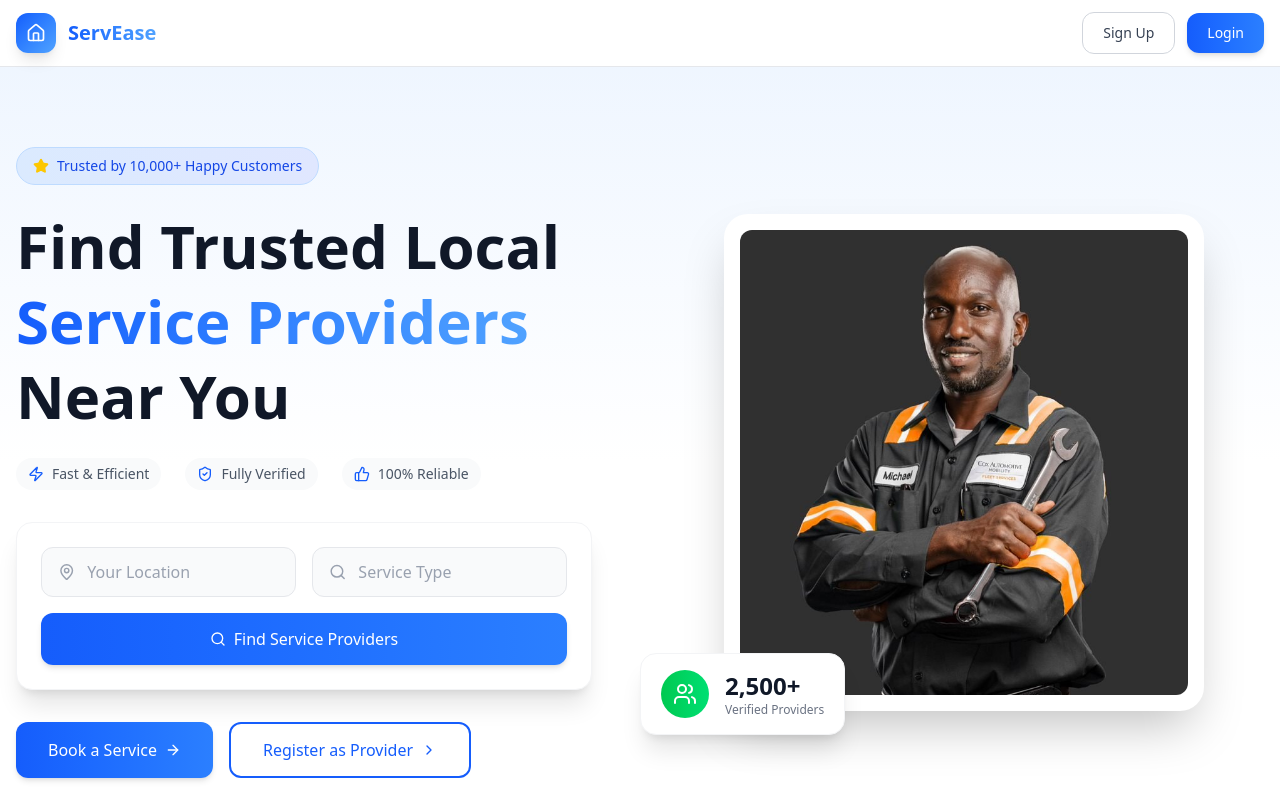
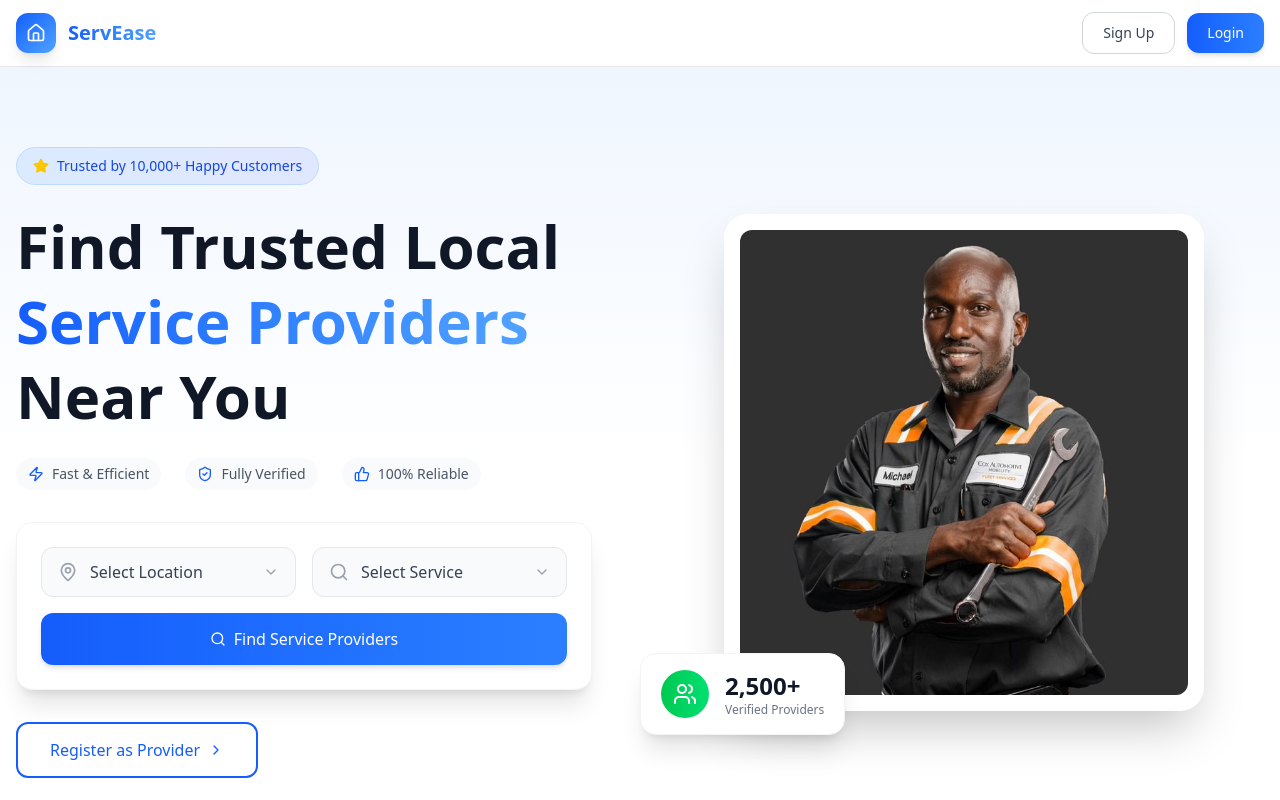
Before and after one commit to AayusmanKhadka2025/local-service-provider, a React (Vite) app in the folder client/: page / in a window 1280 px wide. Shown: the top 800 px of the page. Built offline with nearby package versions, Linux system fonts and the light colour scheme.

Commit message:
Implemented location-based filtering for service listings

```diff
--- a/client/src/pages/Landing.jsx
+++ b/client/src/pages/Landing.jsx
@@ -1,4 +1,5 @@
-import { Link } from "react-router-dom";
+import { useState } from "react";
+import { Link, useNavigate } from "react-router-dom";
 import {
   MapPin,
   Search,
@@ -33,6 +34,10 @@ import michaelImage from "../assets/Michael.jpg";
 import emilyImage from "../assets/Emily.jpg";
 
 export default function Landing() {
+  const navigate = useNavigate();
+  const [selectedLocation, setSelectedLocation] = useState("");
+  const [selectedServiceType, setSelectedServiceType] = useState("");
+
   const services = [
     {
       name: "Plumbing",
@@ -140,6 +145,15 @@ export default function Landing() {
     return colors[color] || colors.blue;
   };
 
+  const handleFindServices = () => {
+    // Store search params in sessionStorage to use on service listing page
+    if (selectedLocation || selectedServiceType) {
+      sessionStorage.setItem("searchLocation", selectedLocation);
+      sessionStorage.setItem("searchServiceType", selectedServiceType);
+    }
+    navigate("/service-listing");
+  };
+
   return (
     <div className="w-full bg-white">
       {/* ================= NAVBAR ================= */}
@@ -212,39 +226,56 @@ export default function Landing() {
             {/* Search Box */}
             <div className="bg-white rounded-2xl shadow-xl p-6 mb-8 max-w-xl border border-gray-100">
               <div className="grid sm:grid-cols-2 gap-4 mb-4">
-                {/* Location Input */}
-                <div className="flex items-center bg-gray-50 border border-gray-200 rounded-xl px-4 py-3 focus-within:ring-2 focus-within:ring-blue-500 transition">
-                  <MapPin className="w-5 h-5 text-gray-400 mr-3" />
-                  <input
-                    type="text"
-                    placeholder="Your Location"
-                    className="w-full bg-transparent outline-none text-gray-700 placeholder-gray-400"
-                  />
+                {/* Location Dropdown */}
+                <div className="relative">
+                  <div className="flex items-center bg-gray-50 border border-gray-200 rounded-xl px-4 py-3 focus-within:ring-2 focus-within:ring-blue-500 transition">
+                    <MapPin className="w-5 h-5 text-gray-400 mr-3 flex-shrink-0" />
+                    <select
+                      value={selectedLocation}
+                      onChange={(e) => setSelectedLocation(e.target.value)}
+                      className="w-full bg-transparent outline-none text-gray-700 appearance-none cursor-pointer"
+                    >
+                      <option value="">Select Location</option>
+                      <option value="Kathmandu">Kathmandu</option>
+                      <option value="Lalitpur">Lalitpur</option>
+                      <option value="Bhaktapur">Bhaktapur</option>
+                    </select>
+                    <ChevronRight className="w-4 h-4 text-gray-400 rotate-90 flex-shrink-0 ml-2" />
+                  </div>
                 </div>
 
-                {/* Service Type Input */}
-                <div className="flex items-center bg-gray-50 border border-gray-200 rounded-xl px-4 py-3 focus-within:ring-2 focus-within:ring-blue-500 transition">
-                  <Search className="w-5 h-5 text-gray-400 mr-3" />
-                  <input
-                    type="text"
-                    placeholder="Service Type"
-                    className="w-full bg-transparent outline-none text-gray-700 placeholder-gray-400"
-                  />
+                {/* Service Type Dropdown */}
+                <div className="relative">
+                  <div className="flex items-center bg-gray-50 border border-gray-200 rounded-xl px-4 py-3 focus-within:ring-2 focus-within:ring-blue-500 transition">
+                    <Search className="w-5 h-5 text-gray-400 mr-3 flex-shrink-0" />
+                    <select
+                      value={selectedServiceType}
+                      onChange={(e) => setSelectedServiceType(e.target.value)}
+                      className="w-full bg-transparent outline-none text-gray-700 appearance-none cursor-pointer"
+                    >
+                      <option value="">Select Service</option>
+                      <option value="Plumbing">Plumbing</option>
+                      <option value="Electrical">Electrical</option>
+                      <option value="Carpentry">Carpentry</option>
+                      <option value="Painting">Painting</option>
+                      <option value="Cleaning">Cleaning</option>
+                    </select>
+                    <ChevronRight className="w-4 h-4 text-gray-400 rotate-90 flex-shrink-0 ml-2" />
+                  </div>
                 </div>
               </div>
 
-              <button className="w-full flex items-center justify-center gap-2 bg-gradient-to-r from-blue-600 to-blue-500 text-white py-3.5 rounded-xl font-medium hover:from-blue-700 hover:to-blue-600 transition-all shadow-md hover:shadow-lg">
+              <button
+                onClick={handleFindServices}
+                className="w-full flex items-center justify-center gap-2 bg-gradient-to-r from-blue-600 to-blue-500 text-white py-3.5 rounded-xl font-medium hover:from-blue-700 hover:to-blue-600 transition-all shadow-md hover:shadow-lg"
+              >
                 <Search className="w-4 h-4" />
                 Find Service Providers
               </button>
             </div>
 
-            {/* CTA Buttons */}
+            {/* CTA Buttons - Removed Book a Service button */}
             <div className="flex flex-wrap gap-4">
-              <button className="px-8 py-3.5 bg-gradient-to-r from-blue-600 to-blue-500 text-white rounded-xl font-medium hover:from-blue-700 hover:to-blue-600 transition-all shadow-md hover:shadow-lg flex items-center gap-2">
-                Book a Service
-                <ArrowRight className="w-4 h-4" />
-              </button>
               <Link to="/register">
                 <button className="px-8 py-3.5 border-2 border-blue-600 text-blue-600 rounded-xl font-medium hover:bg-blue-50 transition-all flex items-center gap-2">
                   Register as Provider
@@ -297,6 +328,10 @@ export default function Landing() {
               return (
                 <div
                   key={service.name}
+                  onClick={() => {
+                    setSelectedServiceType(service.name);
+                    handleFindServices();
+                  }}
                   className="group bg-white rounded-2xl shadow-sm hover:shadow-xl transition-all p-8 border border-gray-100 hover:border-transparent cursor-pointer"
                 >
                   <div
--- a/client/src/pages/booking/ServiceListing.jsx
+++ b/client/src/pages/booking/ServiceListing.jsx
@@ -4,7 +4,6 @@ import axios from "axios";
 import {
   Search,
   Star,
-  Heart,
   ChevronLeft,
   ChevronRight,
   Home,
@@ -36,14 +35,17 @@ export default function ServiceListing() {
   const [loading, setLoading] = useState(true);
   const [selectedCategory, setSelectedCategory] = useState("All");
   const [selectedRating, setSelectedRating] = useState("Any");
+  const [selectedLocation, setSelectedLocation] = useState("All");
   const [priceMin, setPriceMin] = useState("");
   const [priceMax, setPriceMax] = useState("");
   const [searchQuery, setSearchQuery] = useState("");
   const [sortBy, setSortBy] = useState("recommended");
   const [showFilters, setShowFilters] = useState(false);
-  const [favoriteServices, setFavoriteServices] = useState([]);
   const [user, setUser] = useState(null);
   const [imageErrors, setImageErrors] = useState({});
+
+  // Location options
+  const locations = ["All", "Kathmandu", "Bhaktapur", "Lalitpur"];
 
   // Fetch providers from backend
   useEffect(() => {
@@ -69,6 +71,24 @@ export default function ServiceListing() {
     const storedUser = localStorage.getItem("user");
     if (storedUser) {
       setUser(JSON.parse(storedUser));
+    }
+  }, []);
+
+  // Read search params from sessionStorage (from landing page)
+  useEffect(() => {
+    const savedLocation = sessionStorage.getItem("searchLocation");
+    const savedServiceType = sessionStorage.getItem("searchServiceType");
+
+    if (savedLocation && savedLocation !== "") {
+      setSelectedLocation(savedLocation);
+      // Clear after reading
+      sessionStorage.removeItem("searchLocation");
+    }
+
+    if (savedServiceType && savedServiceType !== "") {
+      setSelectedCategory(savedServiceType);
+      // Clear after reading
+      sessionStorage.removeItem("searchServiceType");
     }
   }, []);
 
@@ -104,12 +124,6 @@ export default function ServiceListing() {
   ];
   const ratings = ["Any", "4.5", "4.0"];
 
-  const toggleFavorite = (id) => {
-    setFavoriteServices((prev) =>
-      prev.includes(id) ? prev.filter((favId) => favId !== id) : [...prev, id],
-    );
-  };
-
   const handleImageError = (providerId) => {
     setImageErrors((prev) => ({
       ...prev,
@@ -125,6 +139,13 @@ export default function ServiceListing() {
       return provider.profileImage;
     }
     return `https://ui-avatars.com/api/?name=${provider.firstName}+${provider.lastName}&background=3b82f6&color=fff&size=100`;
+  };
+
+  // Helper function to check if provider serves the selected location
+  const matchesLocation = (provider) => {
+    if (selectedLocation === "All") return true;
+    if (!provider.serviceArea) return false;
+    return provider.serviceArea.toLowerCase().includes(selectedLocation.toLowerCase());
   };
 
   const filteredProviders = providers.filter((provider) => {
@@ -144,8 +165,9 @@ export default function ServiceListing() {
         provider.serviceTags.some((tag) =>
           tag.toLowerCase().includes(searchQuery.toLowerCase()),
         ));
+    const matchesLocationFilter = matchesLocation(provider);
 
-    return matchesCategory && matchesRating && matchesPrice && matchesSearch;
+    return matchesCategory && matchesRating && matchesPrice && matchesSearch && matchesLocationFilter;
   });
 
   const sortedProviders = [...filteredProviders].sort((a, b) => {
@@ -188,7 +210,16 @@ export default function ServiceListing() {
   };
 
   const handleViewDetails = (provider) => {
+    // Navigate to details page - this route is protected
     navigate(`/provider-details/${provider._id}`, { state: { provider } });
+  };
+
+  const clearAllFilters = () => {
+    setSelectedCategory("All");
+    setSelectedRating("Any");
+    setSelectedLocation("All");
+    setPriceMin("");
+    setPriceMax("");
   };
 
   if (loading) {
@@ -216,10 +247,11 @@ export default function ServiceListing() {
 
           {/* Right Section */}
           <div className="flex items-center gap-4">
-            {/* Notification Bell */}
-            <NotificationBell userId={user?._id} />
+            {/* Notification Bell - only show if user is logged in */}
+            {user && <NotificationBell userId={user?._id} />}
 
-            {/* User Profile */}
+            {/* User Profile - only show if user is logged in */}
+            {user ? (
               <Link to="/dashboard" className="flex items-center gap-2">
                 <img
                   src={user?.avatar || "https://i.pravatar.cc/100?u=user"}
@@ -227,6 +259,14 @@ export default function ServiceListing() {
                   className="w-10 h-10 rounded-full object-cover border-2 border-blue-100 shadow-sm cursor-pointer hover:scale-105 transition"
                 />
               </Link>
+            ) : (
+              <Link
+                to="/login"
+                className="px-4 py-2 text-sm font-medium rounded-xl bg-gradient-to-r from-blue-600 to-blue-500 text-white hover:from-blue-700 hover:to-blue-600 transition shadow-md"
+              >
+                Login
+              </Link>
+            )}
 
             {/* Mobile Filter */}
             <button
@@ -268,18 +308,6 @@ export default function ServiceListing() {
               Search
             </button>
           </div>
-
-          {/* Popular Tags */}
-          <p className="text-sm text-gray-400 mt-6">
-            Popular:{" "}
-            <span className="text-blue-600 cursor-pointer">
-              Emergency Plumbing
-            </span>
-            , <span className="text-blue-600 cursor-pointer">AC Repair</span>,{" "}
-            <span className="text-blue-600 cursor-pointer">House Cleaning</span>
-            ,{" "}
-            <span className="text-blue-600 cursor-pointer">Wall Painting</span>
-          </p>
         </div>
       </section>
 
@@ -303,16 +331,35 @@ export default function ServiceListing() {
               <div className="flex justify-between items-center mb-6">
                 <h3 className="font-semibold text-gray-800 text-lg">Filters</h3>
                 <button
-                  onClick={() => {
-                    setSelectedCategory("All");
-                    setSelectedRating("Any");
-                    setPriceMin("");
-                    setPriceMax("");
-                  }}
+                  onClick={clearAllFilters}
                   className="text-sm text-blue-600 hover:text-blue-700 font-medium"
                 >
                   Clear all
                 </button>
+              </div>
+
+              {/* Location Filter */}
+              <div className="mb-6">
+                <h4 className="text-sm font-medium text-gray-700 mb-3 flex items-center gap-2">
+                  <MapPin className="w-4 h-4" />
+                  Service Location
+                </h4>
+                <div className="space-y-2">
+                  {locations.map((loc) => (
+                    <label
+                      key={loc}
+                      className="flex items-center gap-2 text-sm cursor-pointer"
+                    >
+                      <input
+                        type="radio"
+                        checked={selectedLocation === loc}
+                        onChange={() => setSelectedLocation(loc)}
+                        className="w-4 h-4 text-blue-600 focus:ring-blue-500"
+                      />
+                      <span className="text-gray-600">{loc}</span>
+                    </label>
+                  ))}
+                </div>
               </div>
 
               {/* Categories */}
@@ -424,7 +471,6 @@ export default function ServiceListing() {
                 >
                   <div className="p-5">
                     {/* Header */}
-                    <div className="flex justify-between items-start">
                     <div className="flex gap-3">
                       <img
                         src={getProviderImage(provider)}
@@ -446,19 +492,6 @@ export default function ServiceListing() {
                           </span>
                         </div>
                       </div>
-                      </div>
-                      <button
-                        onClick={() => toggleFavorite(provider._id)}
-                        className="hover:bg-gray-100 p-1 rounded-full transition"
-                      >
-                        <Heart
-                          className={`w-5 h-5 transition ${
-                            favoriteServices.includes(provider._id)
-                              ? "fill-red-500 text-red-500"
-                              : "text-gray-400 hover:text-red-500"
-                          }`}
-                        />
-                      </button>
                     </div>
 
                     {/* Rating */}
```
Also changed, not shown: client/src/App.jsx (+2 -11 lines), 1 other file (tests, documents, lock files or other folders). Lines whose indentation alone changed are shown as unchanged.
